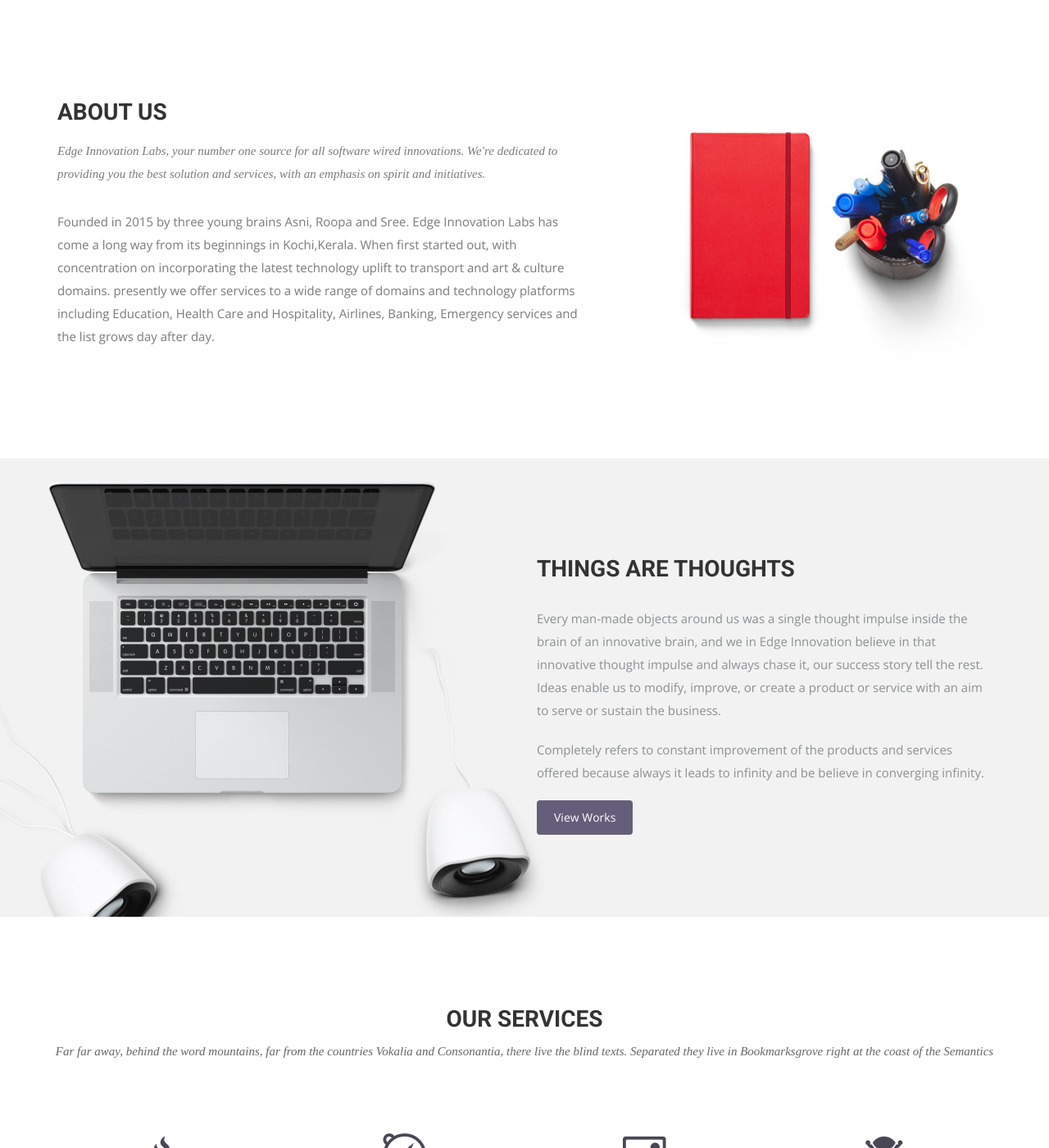
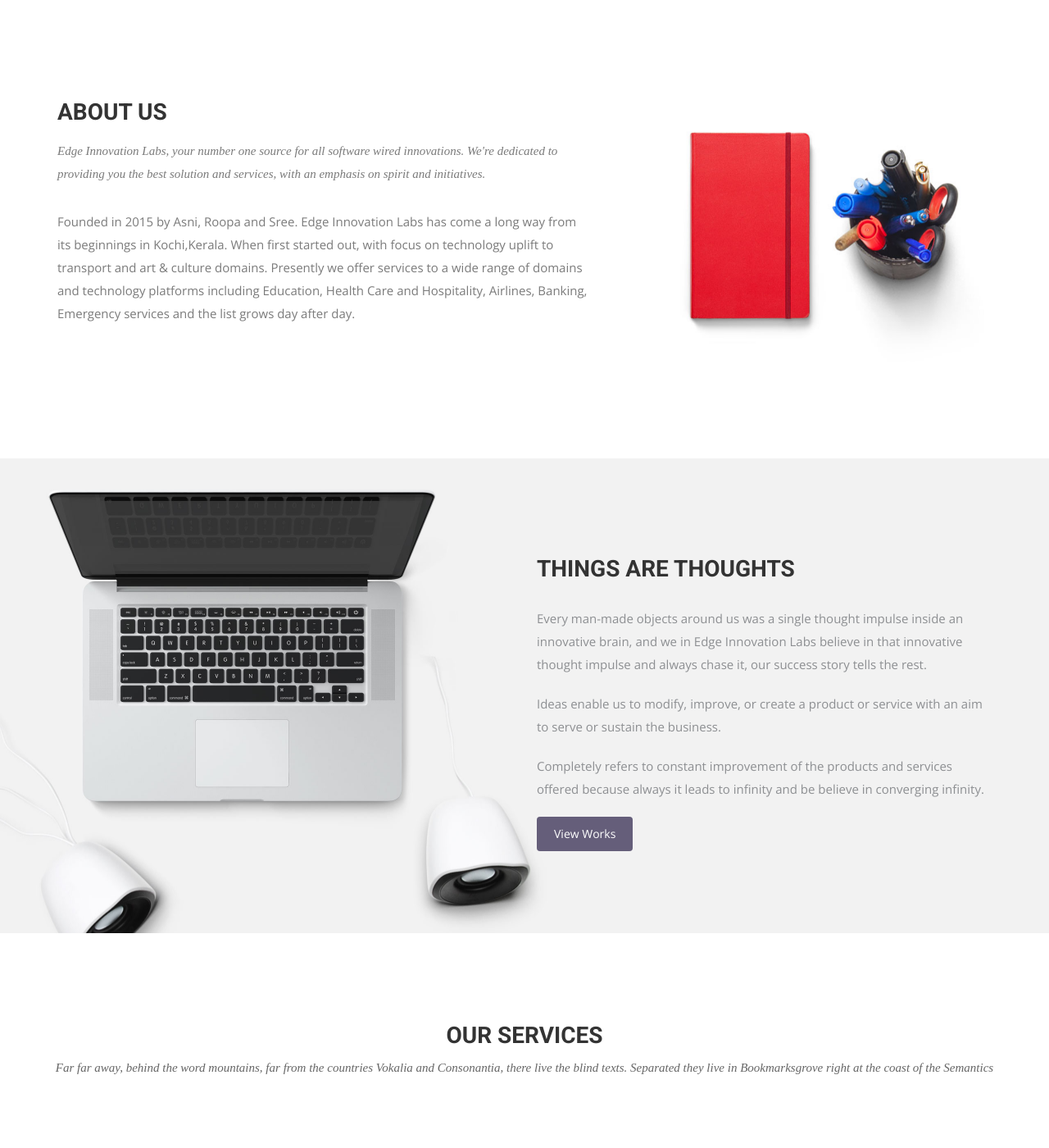
Before and after one commit to anshadkm/edge-site, a Jekyll site: the page built from index.html, in a window 1280 px wide and 1400 px high, scrolled down 871 px. Shown: the whole window at 82% size. Built offline with Jekyll 4.4.1, drawn with Linux system fonts in a browser that asks for light colours; nearby versions of some CDN libraries; some web fonts are replaced.

Commit message:
Updated content

```diff
--- a/index.html
+++ b/index.html
@@ -26,7 +26,7 @@ permalink: /
             <h2>About Us</h2>
             <p>Edge Innovation Labs, your number one source for all software wired innovations. We're dedicated to providing you the best solution and services, with an emphasis on  spirit and initiatives.</p>
           </div>
-          <p>Founded in 2015 by three young brains Asni, Roopa and Sree. Edge Innovation Labs has come a long way from its beginnings in Kochi,Kerala. When first started out, with concentration on incorporating the latest technology uplift to transport and art & culture domains. presently we offer services to a wide range of domains and technology platforms including Education, Health Care and Hospitality, Airlines, Banking, Emergency services and the list grows day after day.</p>
+          <p>Founded in 2015 by Asni, Roopa and Sree. Edge Innovation Labs has come a long way from its beginnings in Kochi,Kerala. When first started out, with focus on technology uplift to transport and art & culture domains. Presently we offer services to a wide range of domains and technology platforms including Education, Health Care and Hospitality, Airlines, Banking, Emergency services and the list grows day after day.</p>
         </div>
       </div><!-- .col-md-7 close -->
       <div class="col-md-5 col-sm-12">
@@ -43,7 +43,8 @@ permalink: /
   <div class="row">
     <div class="col-md-6 col-md-offset-6">
       <h2>THINGS ARE THOUGHTS</h2>
-      <p>Every man-made objects around us was a single thought impulse inside the brain of an innovative brain, and we in Edge Innovation believe in that innovative thought impulse and always chase it, our success story tell the rest. Ideas enable us to modify, improve, or create a product or service with an aim to serve or sustain the business.</p>
+      <p>Every man-made objects around us was a single thought impulse inside an innovative brain, and we in Edge Innovation Labs believe in that innovative thought impulse and always chase it, our success story tells the rest.</p>
+      <p>Ideas enable us to modify, improve, or create a product or service with an aim to serve or sustain the business.</p>
       <p>Completely refers to constant improvement of the products and services offered because always it leads to infinity and be believe in converging infinity.</p>
       <a href="#" class="btn btn-view-works">View Works</a>
     </div>
```
Also changed, not shown: contact.html (+2 -17 lines).
